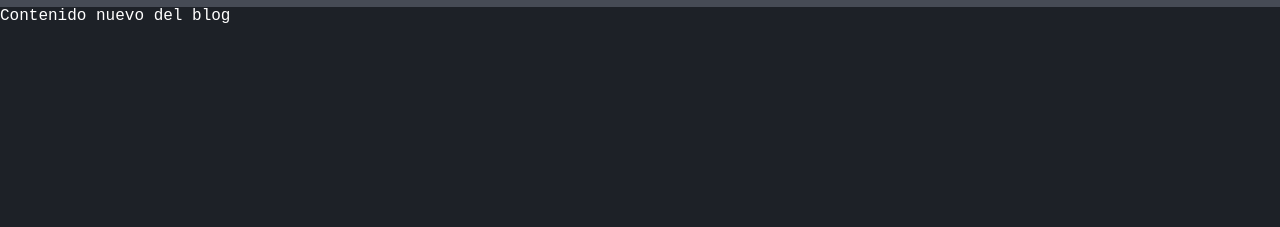
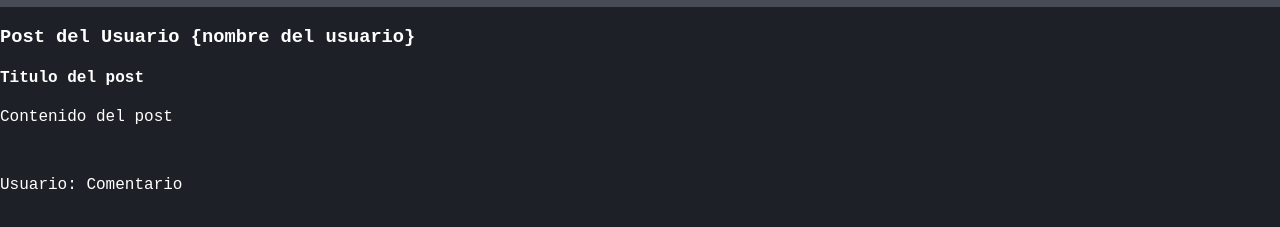
Before and after one commit to PeladoPuentes/curso-guithub, a plain HTML site: page index.html in a window 1280 px wide. Shown: the part 63-290 px from the top of the page. Drawn offline with Linux system fonts and the light colour scheme; a web font is replaced by a local one.

Commit message:
Add post html

```diff
--- a/index.html
+++ b/index.html
@@ -14,8 +14,12 @@
         <img class="logo" src="img/logo-git.png">
         <h1>Blog Curso Git & Github</h1>
     </div>
-    <div>
-        Contenido nuevo del blog
+    <div class="container" id="content">
+        <h3>Post del Usuario {nombre del usuario}</h3>
+        <h4>Titulo del post</h4>
+        <p>Contenido del post</p>
+        <br>
+        <p><span>Usuario:</span> Comentario</p>
     </div>
 
 </body>
```
